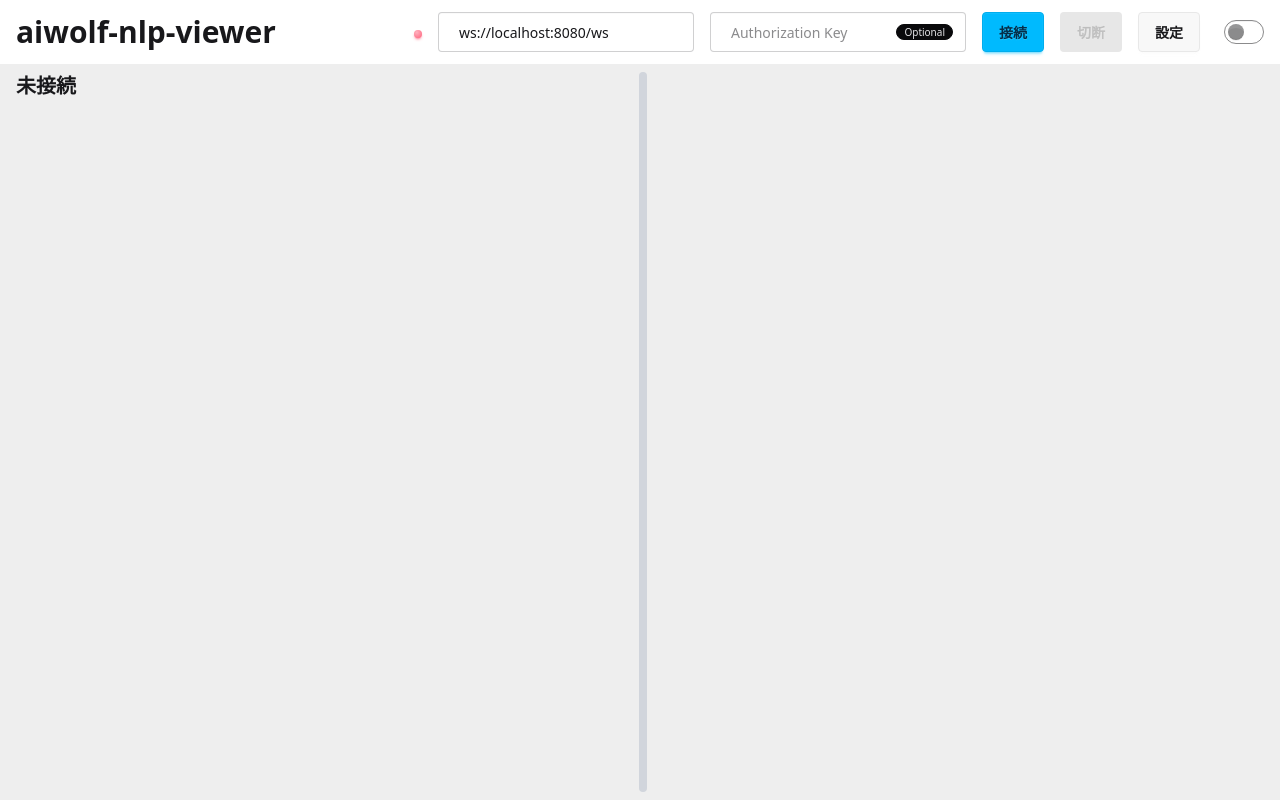
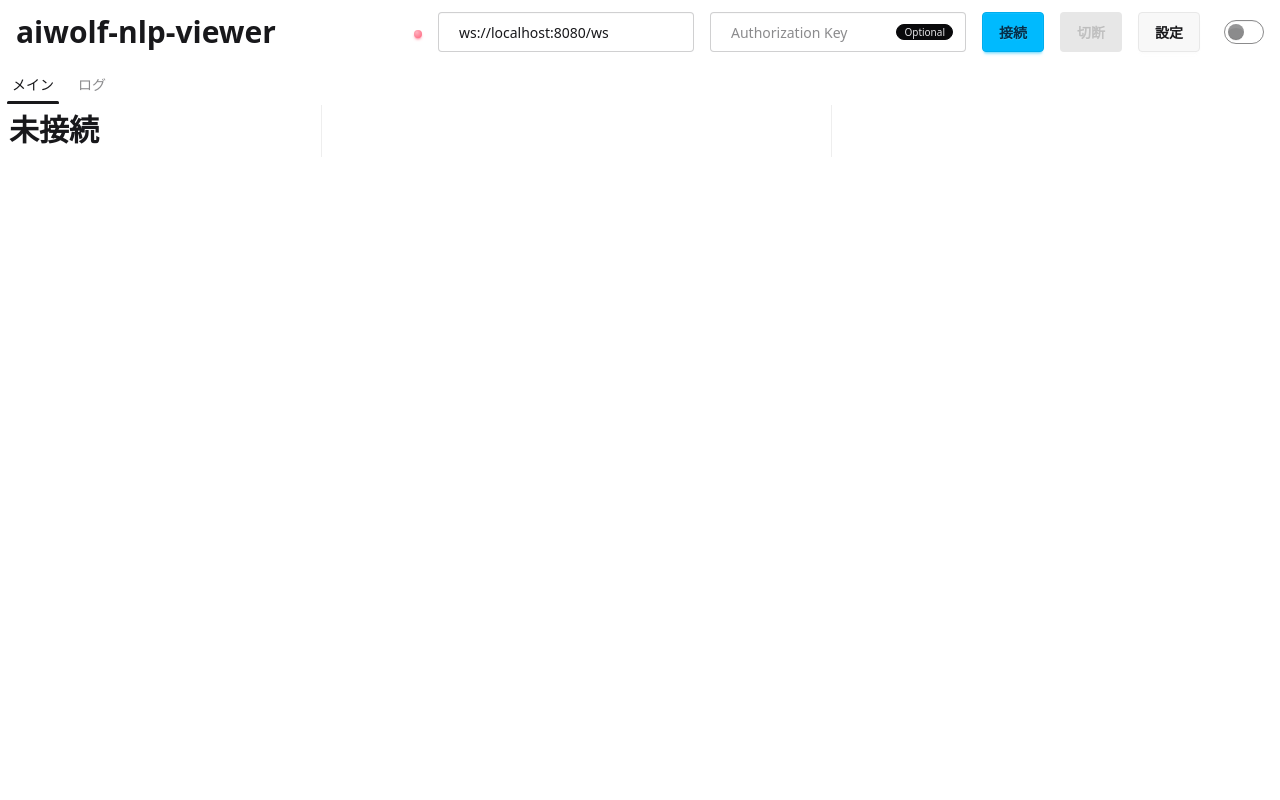
Before and after one commit to aiwolfdial/aiwolf-nlp-viewer, a SvelteKit app: page /agent in a window 1280 px wide. Built offline with nearby package versions, Linux system fonts and the light colour scheme.

Commit message:
[update] 画面レイアウトを修正

```diff
--- a/src/routes/agent/+page.svelte
+++ b/src/routes/agent/+page.svelte
@@ -44,10 +44,6 @@
   let settings = $state<AgentSettings>();
   let animationFrameId: number;
 
-  let width = $state<number>(50);
-  let isDragging = false;
-  let containerRef: HTMLDivElement | null = null;
-
   function connectWithParams() {
     if (browser) {
       const params = page.url.searchParams;
@@ -66,42 +62,6 @@
         agentSocketState.connect();
       }
     }
-  }
-
-  function onMouseMove(clientX: number) {
-    if (!isDragging || !containerRef) return;
-    const containerRect = containerRef.getBoundingClientRect();
-    const relativeX = clientX - containerRect.left;
-    const containerWidth = containerRect.width;
-    width = Math.min(90, Math.max(10, (relativeX / containerWidth) * 100));
-  }
-
-  function onDragStart() {
-    isDragging = true;
-    document.body.style.cursor = "ew-resize";
-    document.body.style.userSelect = "none";
-
-    const moveHandler = (e: MouseEvent | TouchEvent) => {
-      const clientX =
-        e instanceof MouseEvent ? e.clientX : e.touches[0].clientX;
-      onMouseMove(clientX);
-    };
-
-    const stopHandler = () => {
-      isDragging = false;
-      document.body.style.cursor = "";
-      document.body.style.userSelect = "";
-
-      window.removeEventListener("mousemove", moveHandler);
-      window.removeEventListener("touchmove", moveHandler);
-      window.removeEventListener("mouseup", stopHandler);
-      window.removeEventListener("touchend", stopHandler);
-    };
-
-    window.addEventListener("mousemove", moveHandler);
-    window.addEventListener("touchmove", moveHandler);
-    window.addEventListener("mouseup", stopHandler);
-    window.addEventListener("touchend", stopHandler);
   }
 
   function updateDeadline() {
@@ -188,60 +148,86 @@
 
 <main class="h-screen flex flex-col">
   <Navbar />
-  <div class="flex flex-1 overflow-hidden w-full flex-col">
-    <div class="flex-auto bg-base-300 h-full overflow-hidden">
-      <div class="flex flex-row h-full" bind:this={containerRef}>
-        <div class="overflow-y-auto px-2 h-full" style="width: {width}%">
-          <pre class="font-bold text-xl p-2">{$info?.agent ?? "未接続"} {RoleJA[
-              $role!
-            ]}</pre>
+  <div class="flex-1 tabs tabs-border overflow-y-auto">
+    <input
+      type="radio"
+      name="tabs"
+      class="tab"
+      checked={true}
+      aria-label={`メイン`}
+    />
+    <div class="tab-content">
+      <div class="flex flex-row">
+        <div class="w-1/4 flex flex-col overflow-hidden">
+          <div class="overflow-y-auto flex-1">
+            <pre class="font-bold text-3xl p-2">{$info?.agent ??
+                "未接続"} {RoleJA[$role!]}</pre>
             {#if $request !== null}
-            <pre class="bg-primary text-primary-content p-2">{$info !== null
+              <pre
+                class="bg-primary text-primary-content text-2xl p-2 m-2">{$info !==
+                null
                   ? $info.day + "日目"
                   : "ゲーム外"} {RequestJA[$request!]}</pre>
             {/if}
             {#if $info !== null}
               <div class="p-2">
                 {#each Object.entries($info.statusMap ?? {}) as [key, value]}
-                <div class="flex flex-row gap-2">
-                  <pre>{key}</pre>
-                  <pre>{RoleJA[($info.roleMap ?? {})[key]] ?? "-"}</pre>
                   {#if value === Status.ALIVE}
-                    <pre
-                      class="font-bold bg-info text-info-content ml-auto">{StatusJA[
+                    <div
+                      class="bg-info text-info-content flex flex-row gap-2 p-2"
+                    >
+                      <pre class="font-bold text-2xl">{key}</pre>
+                      <pre class="font-bold text-2xl">{RoleJA[
+                          ($info.roleMap ?? {})[key]
+                        ] ?? ""}</pre>
+                      <pre class="font-bold text-2xl ml-auto">{StatusJA[
                           value
                         ]}</pre>
+                    </div>
                   {:else}
-                    <pre
-                      class="font-bold bg-error text-error-content ml-auto">{StatusJA[
+                    <div
+                      class="bg-error text-error-content flex flex-row gap-2 p-2"
+                    >
+                      <pre class="font-bold text-2xl">{key}</pre>
+                      <pre class="font-bold text-2xl">{RoleJA[
+                          ($info.roleMap ?? {})[key]
+                        ] ?? ""}</pre>
+                      <pre class="font-bold text-2xl ml-auto">{StatusJA[
                           value
                         ]}{$executedAgents.includes(key)
                           ? " (追放)"
                           : $attackedAgents.includes(key)
                             ? " (襲撃)"
                             : ""}</pre>
+                    </div>
                   {/if}
-                </div>
                 {/each}
               </div>
               {#if $mediumResults.length > 0}
                 <div class="p-2">
                   <h2 class="font-bold text-lg">霊能結果</h2>
                   {#each $mediumResults as { day, target, result }}
-                  <div class="flex flex-row gap-2">
-                    <pre>{target}</pre>
-                    <pre>(Day{day})</pre>
-                    {#if result === Species.HUMAN}
-                      <pre
-                        class="font-bold bg-success text-success-content ml-auto">{SpeciesJA[
-                          result
-                        ]}</pre>{:else}
-                      <pre
-                        class="font-bold bg-error text-error-content ml-auto">{SpeciesJA[
+                    {#if result !== Species.HUMAN}
+                      <div
+                        class="bg-error text-error-content flex flex-row gap-2 p-2"
+                      >
+                        <pre class="font-bold text-2xl">{target}</pre>
+                        <pre class="font-bold text-2xl">({day}日目)</pre>
+                        <pre class="font-bold text-2xl ml-auto">{SpeciesJA[
                             result
                           ]}</pre>
+                      </div>
+                    {:else}
+                      <div
+                        class="bg-success text-success-content flex flex-row gap-2 p-2"
+                      >
+                        <pre class="font-bold text-2xl">{target}</pre>
+                        <pre class="font-bold text-2xl">({day}日目)</pre>
+                        <pre class="font-bold text-2xl ml-auto">{SpeciesJA[
+                            result
+                          ]}</pre>
+                      </div>
                     {/if}
-                  </div>
                   {/each}
                 </div>
               {/if}
@@ -249,32 +235,44 @@
                 <div class="p-2">
                   <h2 class="font-bold text-lg">占い結果</h2>
                   {#each $divineResults as { day, target, result }}
-                  <div class="flex flex-row gap-2">
-                    <pre>{target}</pre>
-                    <pre>(Day{day})</pre>
-                    {#if result === Species.HUMAN}
-                      <pre
-                        class="font-bold bg-info text-info-content ml-auto">{SpeciesJA[
-                          result
-                        ]}</pre>{:else}
-                      <pre
-                        class="font-bold bg-error text-error-content ml-auto">{SpeciesJA[
+                    {#if result !== Species.HUMAN}
+                      <div
+                        class="bg-error text-error-content flex flex-row gap-2 p-2"
+                      >
+                        <pre class="font-bold text-2xl">{target}</pre>
+                        <pre class="font-bold text-2xl">({day}日目)</pre>
+                        <pre class="font-bold text-2xl ml-auto">{SpeciesJA[
                             result
                           ]}</pre>
+                      </div>
+                    {:else}
+                      <div
+                        class="bg-success text-success-content flex flex-row gap-2 p-2"
+                      >
+                        <pre class="font-bold text-2xl">{target}</pre>
+                        <pre class="font-bold text-2xl">({day}日目)</pre>
+                        <pre class="font-bold text-2xl ml-auto">{SpeciesJA[
+                            result
+                          ]}</pre>
+                      </div>
                     {/if}
-                  </div>
                   {/each}
                 </div>
               {/if}
             {/if}
+          </div>
+        </div>
+        <div
+          class="w-2/5 flex flex-col border-l border-r border-base-300 overflow-hidden"
+        >
           {#if $talkHistory.length > 0}
-            <div class="p-2">
+            <div class="p-2 flex flex-col">
               <h2 class="font-bold text-lg">トーク履歴</h2>
               {#if $talkHistory.length > 0}
                 {@const days = [
                   ...new Set($talkHistory.map((t) => t.day)),
                 ].sort((a, b) => b - a)}
-                <div class="tabs tabs-border">
+                <div class="tabs tabs-border flex-none">
                   {#each days as day}
                     <input
                       type="radio"
@@ -283,9 +281,7 @@
                       checked={day === days[0]}
                       aria-label={`${day}日目`}
                     />
-                    <div
-                      class="tab-content bg-base-200 p-2 max-h-96 overflow-y-auto"
-                    >
+                    <div class="tab-content overflow-y-auto">
                       {#each $talkHistory.filter((t) => t.day === day) as { agent, idx, text, skip, over }}
                         <div class="chat chat-start">
                           <div class="chat-image avatar avatar-placeholder">
@@ -313,14 +309,16 @@
               {/if}
             </div>
           {/if}
+        </div>
+        <div class="w-1/3 flex flex-col overflow-hidden">
           {#if $whisperHistory.length > 0}
-            <div class="p-2">
+            <div class="p-2 flex flex-col">
               <h2 class="font-bold text-lg">囁き履歴</h2>
               {#if $whisperHistory.length > 0}
                 {@const days = [
                   ...new Set($whisperHistory.map((t) => t.day)),
                 ].sort((a, b) => b - a)}
-                <div class="tabs tabs-border">
+                <div class="tabs tabs-border flex-none">
                   {#each days as day}
                     <input
                       type="radio"
@@ -329,9 +327,7 @@
                       checked={day === days[0]}
                       aria-label={`${day}日目`}
                     />
-                    <div
-                      class="tab-content bg-base-200 p-2 max-h-96 overflow-y-auto"
-                    >
+                    <div class="tab-content bg-base-200 overflow-y-auto">
                       {#each $whisperHistory.filter((t) => t.day === day) as { agent, idx, text, skip, over }}
                         <div class="chat chat-start">
                           <div class="chat-image avatar avatar-placeholder">
@@ -360,25 +356,25 @@
             </div>
           {/if}
         </div>
-        <button
-          class="cursor-ew-resize w-2 rounded bg-gray-300 hover:bg-gray-400 active:bg-gray-500 transition-colors border-0 my-2"
-          onmousedown={onDragStart}
-          ontouchstart={onDragStart}
-          aria-label="Resize"
-        ></button>
-        <div
-          class="overflow-y-auto pl-2 h-full"
-          style="width: {100 - width - 0.5}%;"
-        >
+      </div>
+    </div>
+    <input type="radio" name="tabs" class="tab" aria-label={`ログ`} />
+    <div class="tab-content">
+      <div class="overflow-y-auto">
         {#each [...$entries].reverse() as entry}
-            <pre class="overflow-x-auto">{JSON.stringify(entry, null, 2)}</pre>
+          <pre class="text-pretty break-words">{JSON.stringify(
+              entry,
+              null,
+              2
+            )}</pre>
           <div class="divider"></div>
         {/each}
       </div>
     </div>
   </div>
+
   {#if $remain !== null}
-      <div class="m-4">
+    <div class="p-4 border-t border-base-300 flex-none">
       <div class="flex gap-2 items-center">
         <span class="countdown font-mono text-2xl">
           {#if $remain > 60000}
@@ -455,5 +451,4 @@
       ></progress>
     </div>
   {/if}
-  </div>
 </main>
```
Lines whose indentation alone changed are shown as unchanged.
